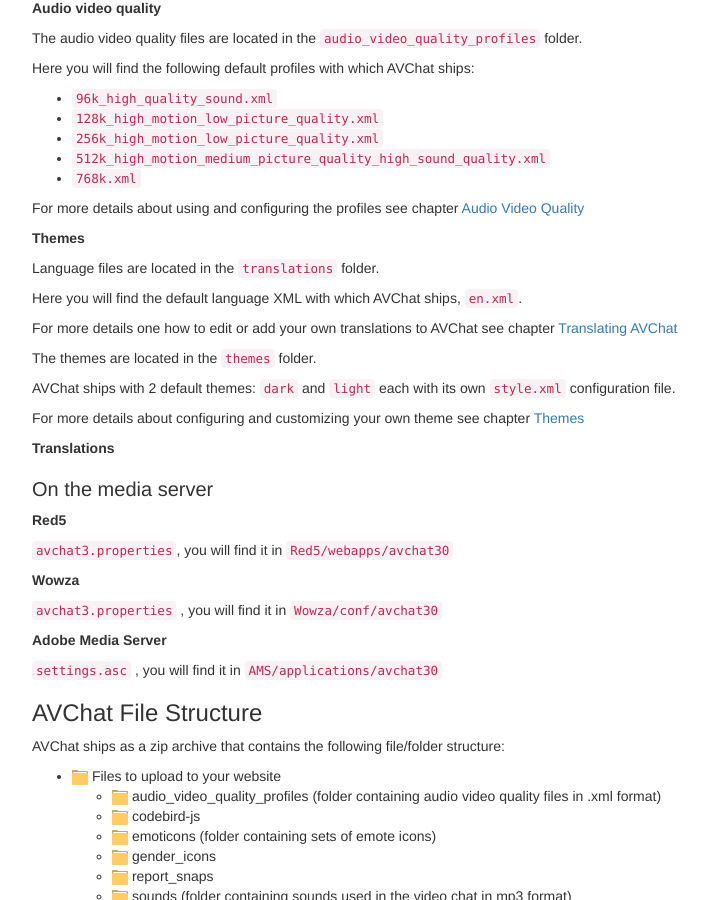
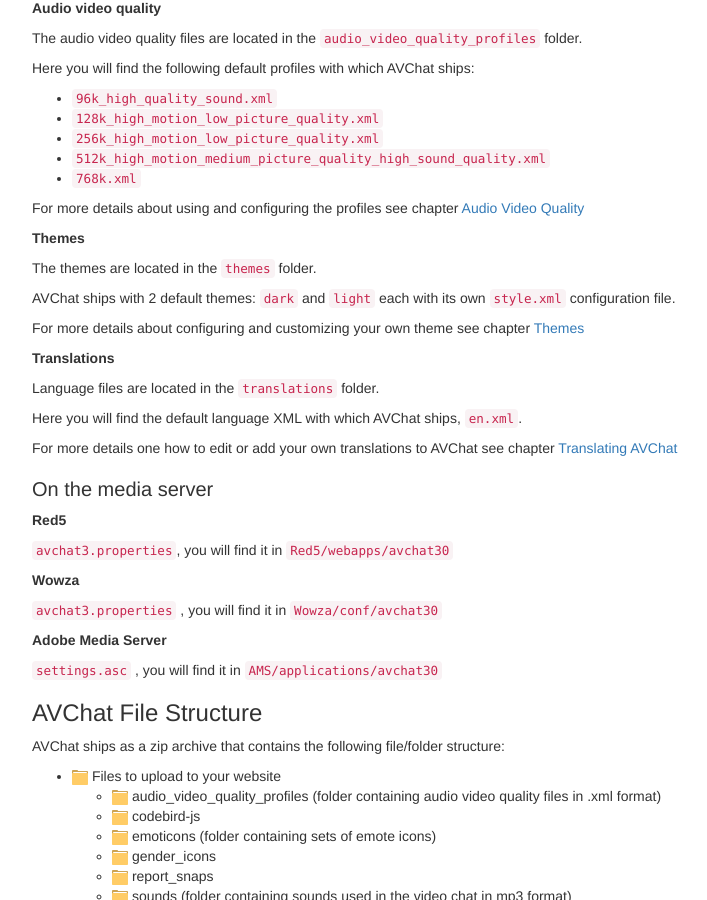
Before and after one commit to nusofthq/avchat-documentation, a Jekyll site: the page built from standalone.md, in a window 1280 px wide and 900 px high, scrolled down 2505 px. Shown: the whole window, without its empty margins (38-745 px from the left). Built offline with Jekyll 4.4.1, drawn with Linux system fonts in a browser that asks for light colours; nearby versions of some CDN libraries; comment, search, counter and statistics services are not loaded; some of the changed lines change nothing that is shown.

Commit message:
wording fix

```diff
--- a/_includes/overview.md
+++ b/_includes/overview.md
@@ -101,6 +101,7 @@
 The audio video quality files are located in the `audio_video_quality_profiles` folder.
 
 Here you will find the following default profiles with which AVChat ships:
+
 * `96k_high_quality_sound.xml`
 * `128k_high_motion_low_picture_quality.xml`
 * `256k_high_motion_low_picture_quality.xml`
@@ -111,12 +112,6 @@
 
 **Themes**
 
-Language files are located in the `translations` folder.
-
-Here you will find the default language XML with which AVChat ships, `en.xml`.
-
-For more details one how to edit or add your own translations to AVChat see chapter [Translating AVChat](http://docs.avchat.net/standalone#translating-avchat)
-
 The themes are located in the `themes` folder.
 
 AVChat ships with 2 default themes: `dark` and `light` each with its own `style.xml` configuration file.
@@ -125,6 +120,11 @@
 
 **Translations**
 
+Language files are located in the `translations` folder.
+
+Here you will find the default language XML with which AVChat ships, `en.xml`.
+
+For more details one how to edit or add your own translations to AVChat see chapter [Translating AVChat](http://docs.avchat.net/standalone#translating-avchat)
 
 
 <h3>On the media server</h3>
```
